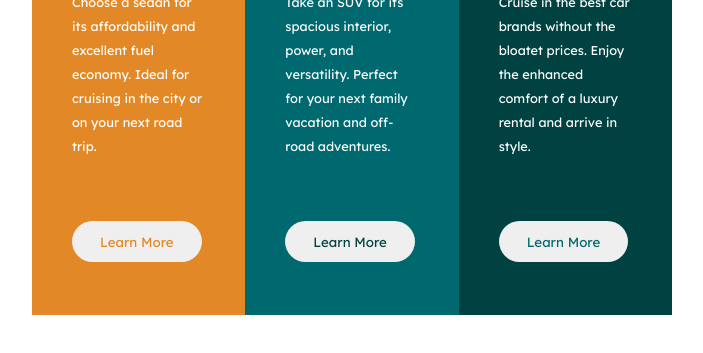
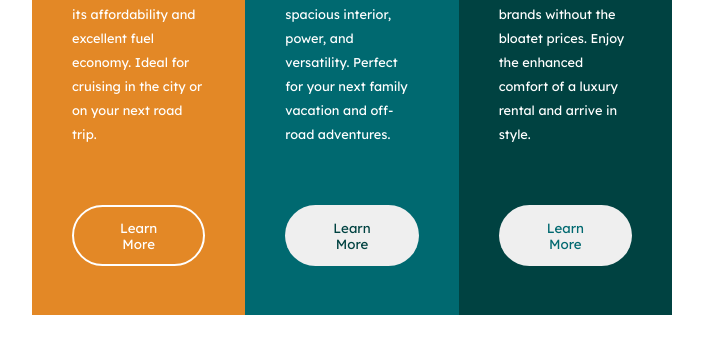
Before and after one commit to m4sc0/3-Card-Challenge, a plain HTML site: page index.html in a window 1280 px wide. In both pictures the pointer is over the button 424 px from the left and 566 px from the top of the page. Shown: the part 325-678 px from the top of the page, without its empty margins (288-991 px from the left). Drawn offline with Linux system fonts and the light colour scheme.

Commit message:
Added Hovering animation

```diff
--- a/style.css
+++ b/style.css
@@ -55,7 +55,7 @@ button {
     padding: .8rem;
     padding-left: 1.75rem;
     padding-right: 1.75rem;
-    border: none;
+    border: 2px solid transparent;
     outline: none;
     border-radius: 50px;
     font-family: 'Lexend Deca', Arial, Helvetica, sans-serif;
@@ -69,3 +69,9 @@ button {
 .c > button {
     color:hsl(184, 100%, 22%);
 }
+button:hover {
+    cursor: pointer;
+    color: #fff;
+    background-color: transparent;
+    border: 2px solid #fff;
+}
```
